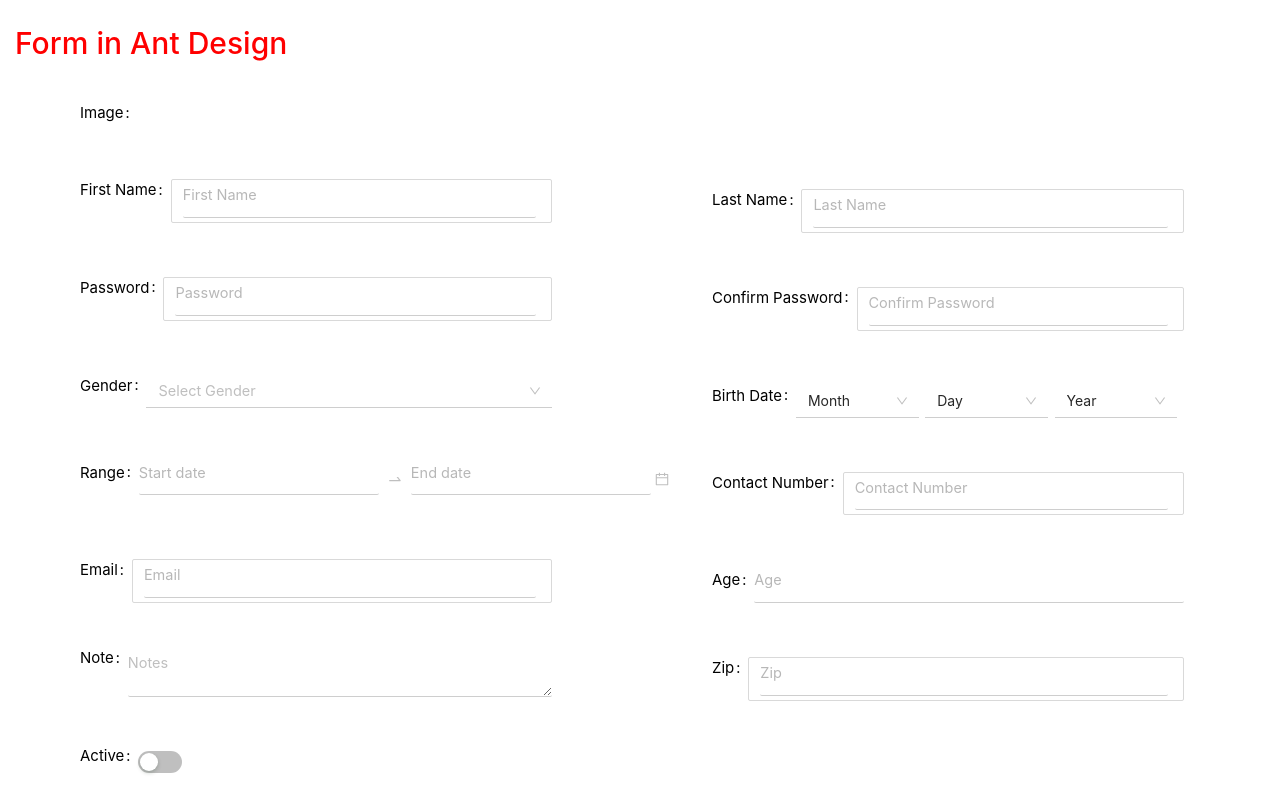
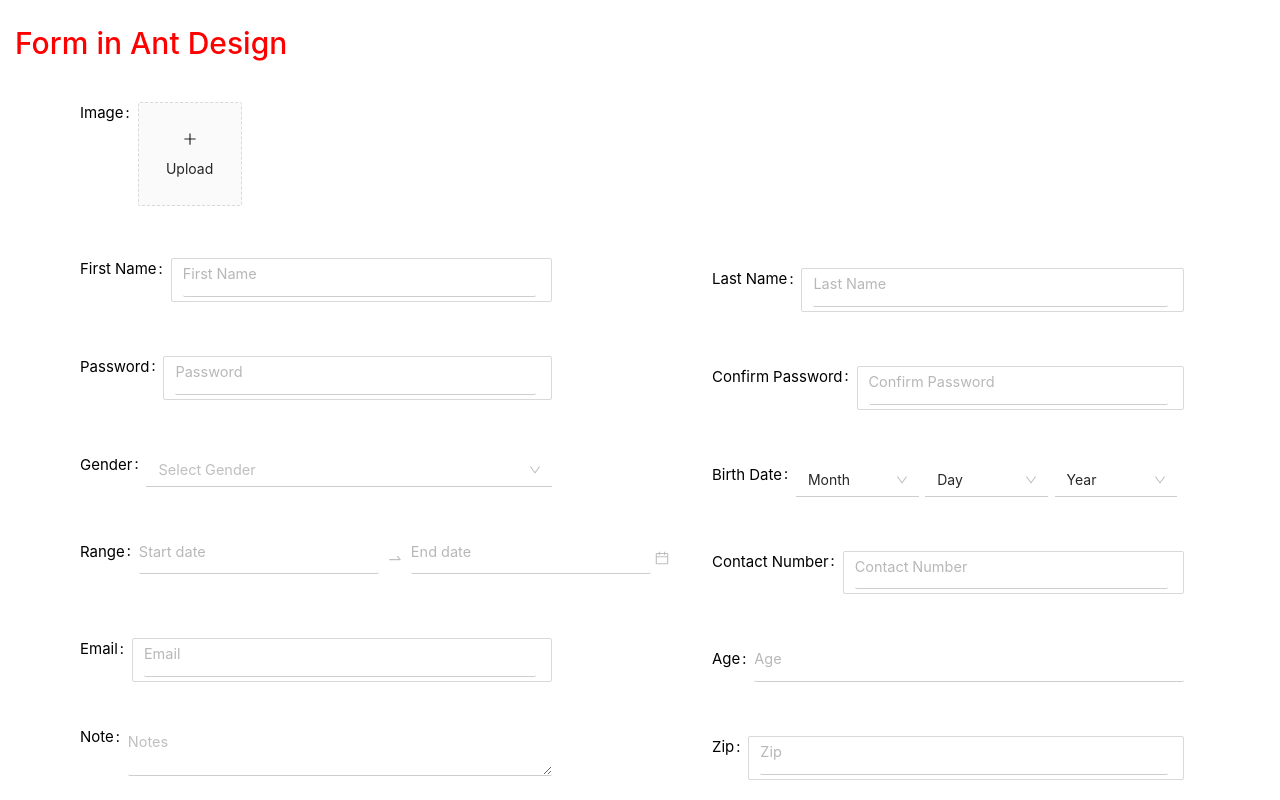
Before and after one commit to Gagandeep-Kaur-01/Ant_Design, a React (Create React App) app: page / in a window 1280 px wide. Shown: the top 800 px of the page. Built offline with nearby package versions, Linux system fonts and the light colour scheme.

Commit message:
inserted 'Upload Image' functionality

```diff
--- a/src/components/setting/Forms.js
+++ b/src/components/setting/Forms.js
@@ -5,6 +5,7 @@ import {
   Form, Input, InputNumber, Select,
   Checkbox, Upload, message, Row, Col, Tooltip,
   Popover, Popconfirm, DatePicker, Button, Switch } from 'antd';
+  import { LoadingOutlined, PlusOutlined } from '@ant-design/icons';
 import BirthDatePicker from "../utility/datePicker";
 import './Forms.css'
 
@@ -13,14 +14,97 @@ const Option = Select.Option;
 const { RangePicker } = DatePicker;
 const { TextArea } = Input;
 
+//Before Image Upload
+function beforeUpload(file) {
+  return false;
+};
+
+//Get base64 String From Image
+function getBase64(img, callback) {
+  const reader = new FileReader();
+  reader.addEventListener("load", () => callback(reader.result));
+  reader.readAsDataURL(img);
+}
+
+/*function beforeUpload(file) {
+  const isJpgOrPng = file.type === 'image/jpeg' || file.type === 'image/png';
+  if (!isJpgOrPng) {
+    message.error('You can only upload JPG/PNG file!');
+  }
+  const isLt2M = file.size / 1024 / 1024 < 2;
+  if (!isLt2M) {
+    message.error('Image must smaller than 2MB!');
+  }
+  return isJpgOrPng && isLt2M;
+}
+function getBase64(img, callback) {
+  const reader = new FileReader();
+  reader.addEventListener('load', () => callback(reader.result));
+  reader.readAsDataURL(img);
+}*/
+
 
 class Forms extends Component {
 
     constructor(props) {
         super(props);
-    }
+        this.state = {
+          loading: false,
+        };
+    };
+
+    //After Image Upload
+    handleUpload = info => {
+      const isJPG = info.file.type === "image/jpeg";
+      const isPNG = info.file.type === "image/png";
+      const isGIF = info.file.type === "image/gif";
+      if (!isJPG && !isPNG && !isGIF) {
+        message.error("You can only upload image file!");
+        return false;
+      }
+      const isLt2M = info.file.size / 1024 / 1024 < 2;
+      if (!isLt2M) {
+        message.error("Image must smaller than 2MB!");
+        return false;
+      }
+      this.setState({
+        loading: true,
+        selectedImage: info.fileList.slice(-1)[0].originFileObj
+      });
+      getBase64(info.fileList.slice(-1)[0].originFileObj, imageUrl =>
+        this.setState({
+          imageUrl,
+          loading: false
+        })
+      );
+    };
+
+   /* handleChange = info => {
+      if (info.file.status === 'uploading') {
+        this.setState({ loading: true });
+        return;
+      }
+      if (info.file.status === 'done') {
+        // Get this url from response in real world.
+        getBase64(info.file.originFileObj, imageUrl =>
+          this.setState({
+            imageUrl,
+            loading: false,
+          }),
+        );
+      }
+    };*/
+
 
     render(){
+
+      const { loading, imageUrl } = this.state;
+      const uploadButton = (
+        <div>
+          {loading ? <LoadingOutlined /> : <PlusOutlined />}
+          <div style={{ marginTop: 8 }}> Upload</div>
+        </div>
+      );
 
       //Convert capital to small letters
       const getLowercaseValue = e => e.target.value.toLowerCase().trim();
@@ -76,9 +160,11 @@ class Forms extends Component {
                                 name="avatar"
                                 listType="picture-card"
                                 className="avatar-uploader"
-
+                                showUploadList={false}
+                                beforeUpload={beforeUpload}
+                                onChange={this.handleUpload}
                                 >
-
+                                  {imageUrl ? <img src={imageUrl} alt="avatar" style={{ width:'100%' }} /> : uploadButton}
                               </Upload>
                           </FormItem>
                         </Col>
```
